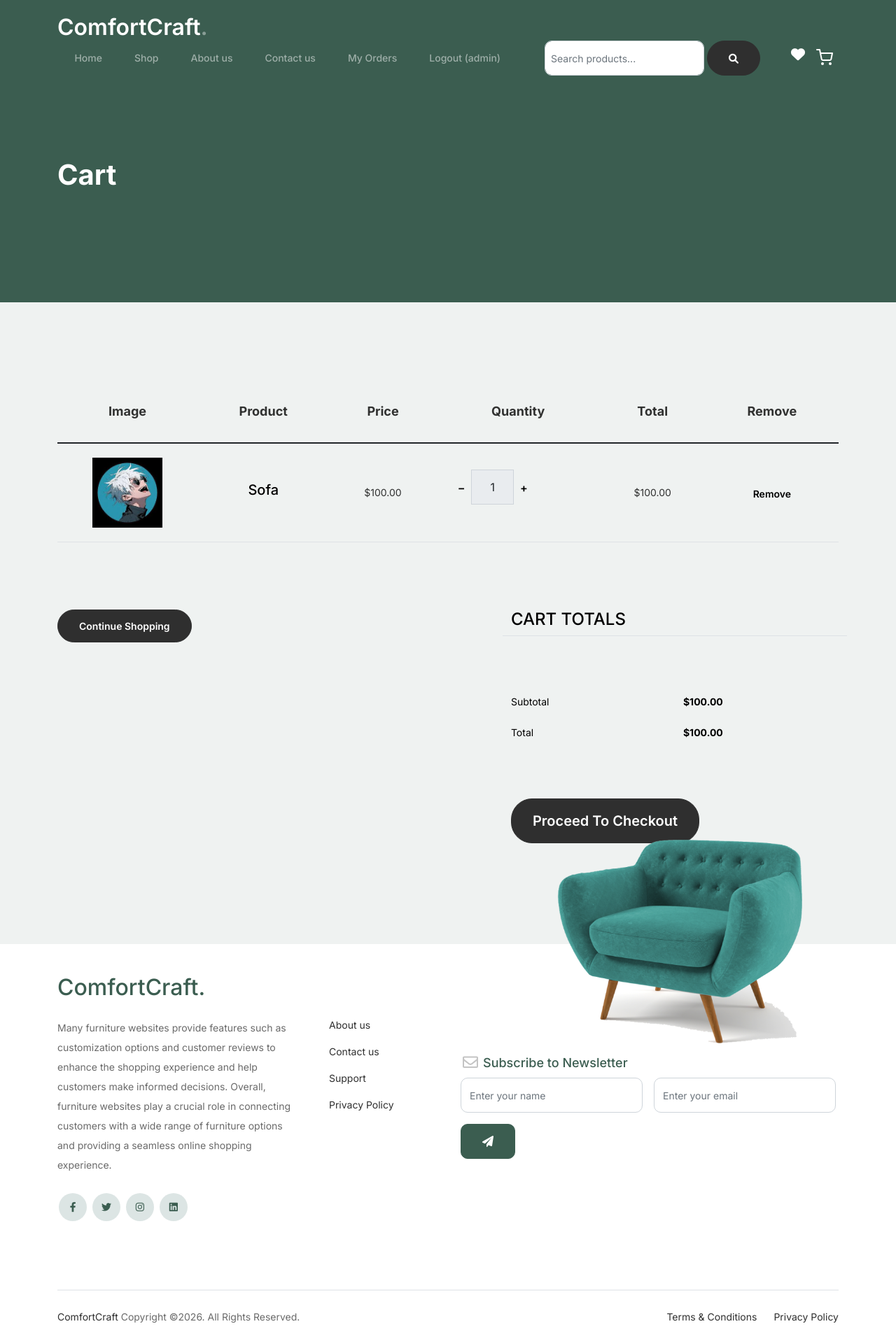
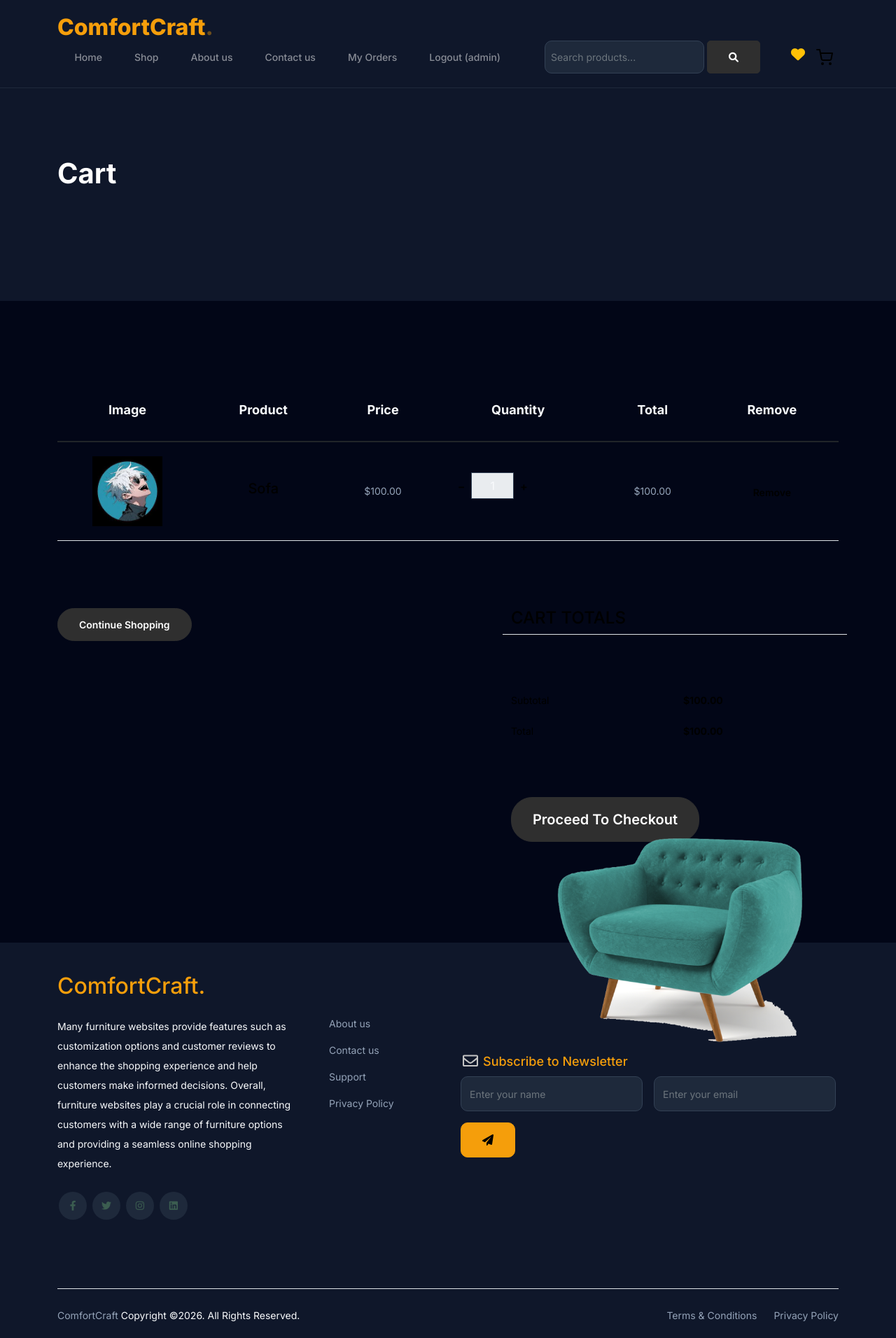
Before and after one commit to harshkathiriya23/E-Commerce-Furniture-Website, a Django app: page /cart/ in a window 1280 px wide. Shown: the whole page at 70% size. After the commit the page ends 1888 px from the top, so only its background shows below. Run offline with Django 5.2, Linux system fonts and the light colour scheme; a user stored in the database is signed in; data comes from the database, SQL or seed files in the repository; some libraries are stand-ins or nearby versions.

Commit message:
minor changes

```diff
--- a/furniture/website/static/style.css
+++ b/furniture/website/static/style.css
@@ -13,9 +13,9 @@ body {
   font-family: "Inter", sans-serif;
   font-weight: 400;
   line-height: 28px;
-  color: #6a6a6a;
+  color: #f8fafc;
   font-size: 14px;
-  background-color: #eff2f1; }
+  background-color: #020617; }
 
 a {
   text-decoration: none;
@@ -31,7 +31,7 @@ a {
     font-weight: 600; }
 
 .custom-navbar {
-  background: #3b5d50 !important;
+  background: #0f172a !important;
   padding-top: 20px;
   padding-bottom: 20px;
   position: sticky;
@@ -69,7 +69,7 @@ a {
         bottom: 0;
         left: 8px;
         right: 8px;
-        background: #f9bf29;
+        background: #f59e0b;
         height: 5px;
         opacity: 1;
         visibility: visible;
@@ -101,7 +101,7 @@ a {
         margin-right: 20px; }
 
 .hero {
-  background: #3b5d50;
+  background: #0f172a;
   padding: calc(4rem - 30px) 0 0rem 0; }
   @media (min-width: 768px) {
     .hero {
@@ -179,11 +179,13 @@ a {
     -webkit-box-shadow: none;
     box-shadow: none; }
   .btn.btn-primary {
-    background: #3b5d50;
-    border-color: #3b5d50; }
+    background: #f59e0b;
+    border-color: #f59e0b;
+    color: #000; }
     .btn.btn-primary:hover {
-      background: #314d43;
-      border-color: #314d43; }
+      background: #d97706;
+      border-color: #d97706;
+      color: #000; }
   .btn.btn-secondary {
     color: #2f2f2f;
     background: #f9bf29;
@@ -200,7 +202,7 @@ a {
       color: #ffffff; }
 
 .section-title {
-  color: #2f2f2f; }
+  color: #f8fafc; }
 
 .product-section {
   padding: 7rem 0; }
@@ -224,7 +226,7 @@ a {
       font-weight: 800 !important;
       font-size: 18px !important; }
     .product-section .product-item h3, .product-section .product-item strong {
-      color: #2f2f2f;
+      color: #f8fafc;
       text-decoration: none; }
     .product-section .product-item .icon-cross {
       position: absolute;
@@ -257,7 +259,7 @@ a {
       right: 0;
       position: absolute;
       content: "";
-      background: #dce5e4;
+      background: #1e293b;
       height: 0%;
       z-index: -1;
       border-radius: 10px;
@@ -309,7 +311,7 @@ a {
       bottom: 0; }
   .feature h3 {
     font-size: 14px;
-    color: #2f2f2f; }
+    color: #f8fafc; }
   .feature p {
     font-size: 14px;
     line-height: 22px;
@@ -411,7 +413,7 @@ a {
       content: "";
       position: absolute;
       border-radius: 20px;
-      background: #dce5e4;
+      background: #1e293b;
       width: 98px;
       height: 98px;
       top: 50%;
@@ -540,12 +542,12 @@ a {
 
 .footer-section {
   padding: 0px 0;
-  background: #ffffff; }
+  background: #0f172a; }
   .footer-section .relative {
     position: relative; }
   .footer-section a {
     text-decoration: none;
-    color: #2f2f2f;
+    color: #94a3b8;
     -webkit-transition: .3s all ease;
     -o-transition: .3s all ease;
     transition: .3s all ease; }
@@ -563,7 +565,7 @@ a {
     .footer-section .subscription-form h3 {
       font-size: 18px;
       font-weight: 500;
-      color: #3b5d50; }
+      color: #f59e0b; }
     .footer-section .subscription-form .form-control {
       height: 50px;
       border-radius: 10px;
@@ -603,7 +605,7 @@ a {
     font-size: 32px;
     font-weight: 500;
     text-decoration: none;
-    color: #3b5d50; }
+    color: #f59e0b; }
   .footer-section .custom-social li {
     margin: 2px;
     display: inline-block; }
@@ -613,7 +615,7 @@ a {
       text-align: center;
       line-height: 40px;
       display: inline-block;
-      background: #dce5e4;
+      background: #1e293b;
       color: #3b5d50;
       border-radius: 50%; }
       .footer-section .custom-social li a:hover {
@@ -628,7 +630,9 @@ a {
   padding: 7rem 0; }
 
 .form-control {
-  height: 50px;
+  background: #1e293b;
+  border: 1px solid #334155;
+  color: #f8fafc;
   border-radius: 10px;
   font-family: "Inter", sans-serif; }
   .form-control:active, .form-control:focus {
@@ -675,13 +679,13 @@ textarea {
     text-align: center;
     border-width: 0px !important;
     vertical-align: middle;
-    color: rgba(0, 0, 0, 0.8);
+    color: #f8fafc;
     font-size: 18px; }
   .site-blocks-table td {
     padding: 20px;
     text-align: center;
     vertical-align: middle;
-    color: rgba(0, 0, 0, 0.8); }
+    color: #94a3b8; }
   .site-blocks-table tbody tr:first-child td {
     border-top: 1px solid #3b5d50 !important; }
   .site-blocks-table .btn {
--- a/furniture/website/templates/checkout.html
+++ b/furniture/website/templates/checkout.html
@@ -91,10 +91,7 @@
 			  </div>
 			</div>
 				<div class="form-group">
-					<!-- <input class="btn btn-black btn-lg py-3 btn-block" type="submit" value="Place Order" > -->
-					<a  href="{% url 'placeorder' %}" style="text-align: center;"><input class="btn btn-black btn-lg py-3 btn-block"  value="Place Order" ></a>
-
-
+					<button type="submit" class="btn btn-black btn-lg py-3 btn-block">Place Order</button>
 				</div>
 			</div>
 		</div>
--- a/furniture/website/templates/header.html
+++ b/furniture/website/templates/header.html
@@ -19,10 +19,10 @@
 
 	<body>
 
-		<nav class="custom-navbar navbar navbar navbar-expand-md navbar-dark bg-dark" arial-label="Furni navigation bar">
+		<nav class="custom-navbar navbar navbar navbar-expand-md navbar-dark" arial-label="Furni navigation bar" style="background: #0f172a !important; border-bottom: 1px solid #1e293b;">
 
 			<div class="container">
-				<a class="navbar-brand" href={% url "index" %}>ComfortCraft<span>.</span></a>
+				<a class="navbar-brand" href="{% url 'index' %}" style="color: #f59e0b !important; font-weight: 800;">ComfortCraft<span>.</span></a>
 				<button class="navbar-toggler" type="button" data-bs-toggle="collapse" data-bs-target="#navbarsFurni" aria-controls="navbarsFurni" aria-expanded="false" aria-label="Toggle navigation">
 					<span class="navbar-toggler-icon"></span>
 				</button>
@@ -46,12 +46,12 @@
 					<ul class="custom-navbar-cta navbar-nav mb-2 mb-md-0 ms-5">
 						<li>
 							<form action="{% url 'product_list' %}" method="GET" class="d-flex me-3">
-								<input type="text" name="q" class="form-control form-control-sm" placeholder="Search products..." value="{{ query|default:'' }}">
-								<button type="submit" class="btn btn-sm btn-outline-light ms-1"><i class="fa fa-search"></i></button>
+								<input type="text" name="q" class="form-control form-control-sm" placeholder="Search products..." value="{{ query|default:'' }}" style="background: #1e293b; border-color: #334155; color: white;">
+								<button type="submit" class="btn btn-sm btn-outline-warning ms-1" style="border-radius: 5px;"><i class="fa fa-search"></i></button>
 							</form>
 						</li>
-						<li><a class="nav-link" href="{% url 'view_wishlist' %}"><i class="fa fa-heart text-white" style="font-size: 20px;"></i></a></li>
-						<li><a class="nav-link" href="{% url 'view_cart' %}"><img src="{% static 'images/cart.svg' %}"></a></li>
+						<li><a class="nav-link" href="{% url 'view_wishlist' %}"><i class="fa fa-heart text-warning" style="font-size: 20px;"></i></a></li>
+						<li><a class="nav-link" href="{% url 'view_cart' %}"><img src="{% static 'images/cart.svg' %}" style="filter: invert(1);"></a></li>
 					</ul>
 				</div>
 
```
